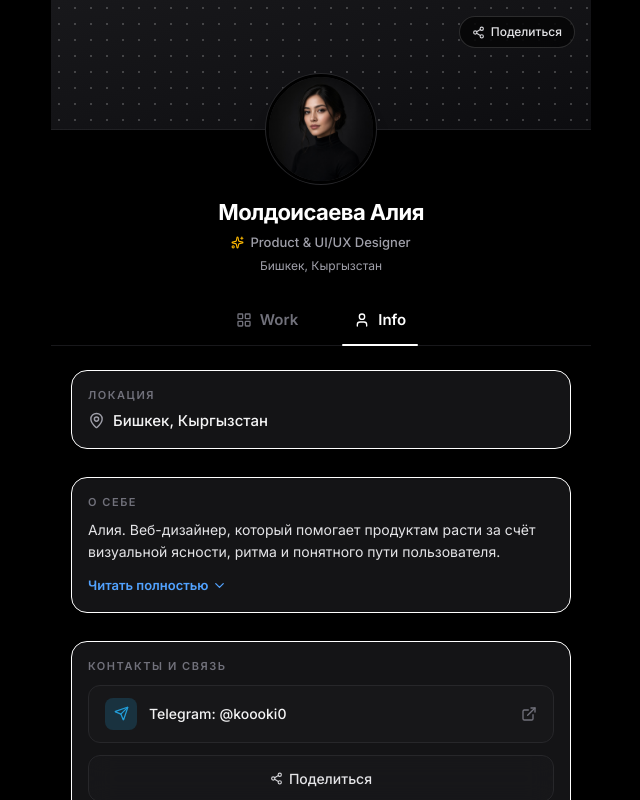
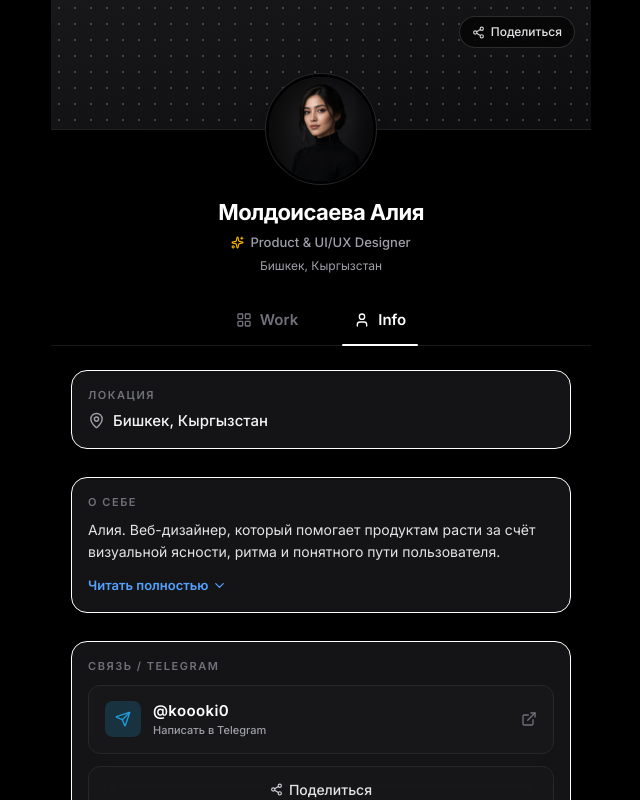
Before and after one commit to Adilet-front/portfolio, a Next.js app: page / in a window 1280 px wide. Both pictures are taken after a click on the button "Info". Shown: the top 800 px of the page, without its empty margins (319-959 px from the left). Built offline with nearby package versions, Linux system fonts and the light colour scheme.

Commit message:
fix: clean direct telegram link to @koooki0

```diff
--- a/components/InfoPanel.tsx
+++ b/components/InfoPanel.tsx
@@ -8,6 +8,11 @@ import type { Profile } from "@/content/profile";
 export function InfoPanel({ profile }: { profile: Profile }) {
   const [expanded, setExpanded] = useState(false);
   const aboutText = expanded ? profile.aboutFull : profile.about;
+
+  // Clean and robust Telegram URL: https://t.me/username
+  const username = (profile.telegram || "@koooki0").replace(/^@+/, "");
+  const telegramHref = `https://t.me/${username}`;
+  const telegramDisplay = `@${username}`;
 
   return (
     <div className="px-5 pb-20 pt-6 animate-in fade-in duration-200">
@@ -43,20 +48,27 @@ export function InfoPanel({ profile }: { profile: Profile }) {
       {/* Contact / Links */}
       <section className="mb-7 rounded-2xl border border-zinc-850 bg-[#141416] p-4">
         <p className="mb-2.5 text-[11px] font-semibold uppercase tracking-[0.14em] text-zinc-500">
-          Контакты и связь
+          Связь / Telegram
         </p>
         <div className="space-y-2.5">
           <a
-            href={profile.telegramUrl}
+            href={telegramHref}
             target="_blank"
             rel="noopener noreferrer"
-            className="group flex items-center justify-between rounded-xl border border-zinc-800 bg-zinc-900/80 px-4 py-3 text-[14px] font-medium text-zinc-100 hover:border-[#229ED9]/60 hover:bg-[#229ED9]/10 transition"
+            className="group flex items-center justify-between rounded-xl border border-zinc-800 bg-zinc-900/80 px-4 py-3.5 text-[14px] font-medium text-zinc-100 hover:border-[#229ED9]/70 hover:bg-[#229ED9]/15 transition"
           >
             <div className="flex items-center gap-3">
-              <div className="flex h-8 w-8 items-center justify-center rounded-lg bg-[#229ED9]/20 text-[#229ED9] group-hover:bg-[#229ED9] group-hover:text-white transition">
-                <Send size={15} />
+              <div className="flex h-9 w-9 items-center justify-center rounded-lg bg-[#229ED9]/20 text-[#229ED9] group-hover:bg-[#229ED9] group-hover:text-white transition">
+                <Send size={16} />
               </div>
-              <span>{profile.telegramLabel}</span>
+              <div className="flex flex-col text-left">
+                <span className="text-[15px] font-semibold text-white tracking-wide">
+                  {telegramDisplay}
+                </span>
+                <span className="text-[11px] text-zinc-400">
+                  Написать в Telegram
+                </span>
+              </div>
             </div>
             <ExternalLink size={16} className="text-zinc-500 group-hover:text-white transition" />
           </a>
--- a/content/profile.ts
+++ b/content/profile.ts
@@ -119,9 +119,9 @@ export const profile: Profile = {
     "Алия. Веб-дизайнер, который помогает сайту расти за счёт ясности, ритма и понятного пути пользователя.",
   aboutFull:
     "Алия. Веб-дизайнер, который помогает продуктам расти за счёт ясности, ритма и понятного пути пользователя.\n\nСпециализируюсь на создании удобных интерфейсов, e-commerce проектов, мобильных приложений и конверсионных посадочных страниц. Работаю в связке с разработчиками, создаю масштабируемые дизайн-системы и детально продумываю пользовательский путь от первого клика до целевого действия.",
-  telegram: "@aliya",
-  telegramUrl: "https://telegrame/@koooki0",
-  telegramLabel: "Telegram: @koooki0",
+  telegram: "@koooki0",
+  telegramUrl: "https://t.me/koooki0",
+  telegramLabel: "@koooki0",
   focus: ["UI/UX", "Web Design", "Mobile Apps", "Design Systems"],
   memberSince: "SEP 18, 2026",
   avatar: "/avatar.jpg",
```
